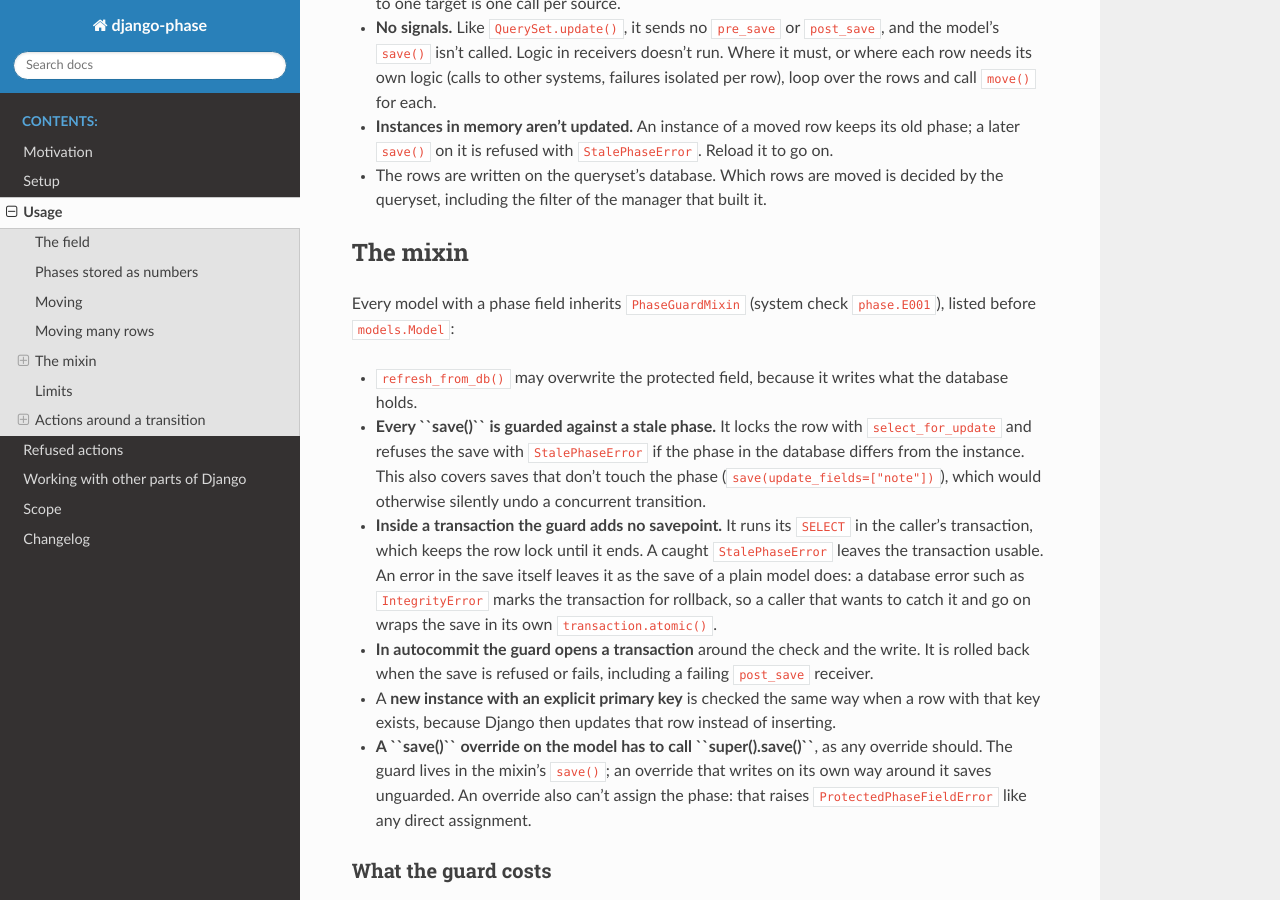
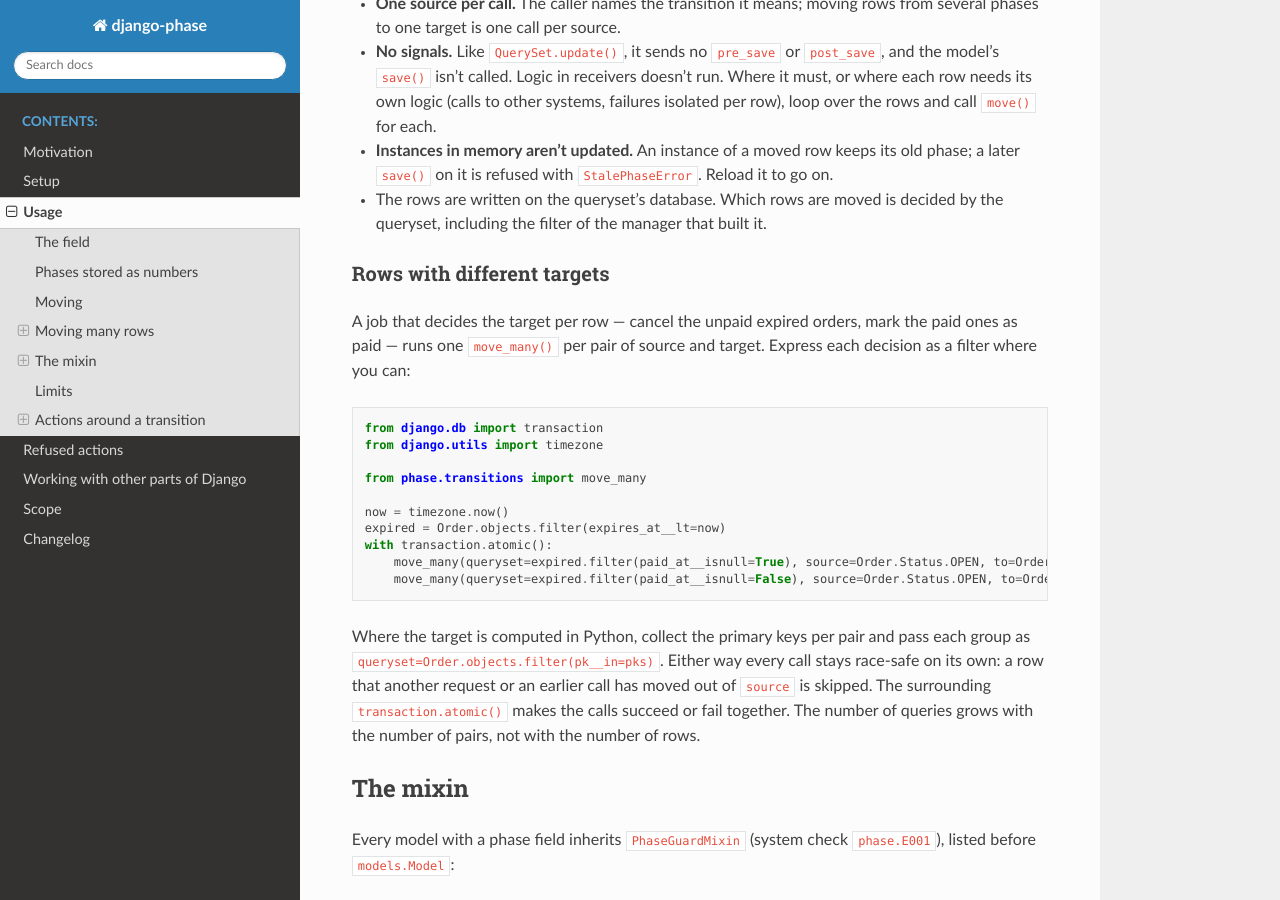
Before and after one commit to beyonder-deutschland/django-phase, a Sphinx documentation site: the page built from docs/features/usage.md, in a window 1280 px wide and 900 px high, scrolled down 3707 px. Built offline with Sphinx 7.4.7 and the Read the Docs theme 3.1.0, drawn with Linux system fonts in a browser that asks for light colours; some of the changed text lies outside the part shown.

Commit message:
Refresh generated fields after move(), document admin fields, bulk moves to several targets and the guard, release 0.4.1
Co-Authored-By: Claude Opus 5.5 <noreply@anthropic.com>

````diff
--- a/docs/features/usage.md
+++ b/docs/features/usage.md
@@ -99,7 +99,8 @@ move(obj=order, to=Order.Status.PAID, paid_at=timezone.now())
   `IllegalPhaseTransitionError` is raised, exactly as for a transition missing from the table.
 * The same `UPDATE` also stamps the model's `auto_now` fields. As with `save()`, they always get the current time.
 * On success the instance is refreshed from the database, so `fields` given as expressions (`F("count") + 1`) are read
-  back as stored values.
+  back as stored values. The model's `GeneratedField`s are refreshed as well, because the database may have recomputed
+  them from the new phase.
 * On failure the instance stays as it was. Its phase no longer matches the database, so a later `save()` is refused
   with `StalePhaseError` instead of overwriting what the winner of the race wrote. Reload it to go on. The exception's
   `source` is the phase in the database, or `None` if the row doesn't exist (anymore).
@@ -110,7 +111,8 @@ move(obj=order, to=Order.Status.PAID, paid_at=timezone.now())
 * **The model's own `save()` isn't called.** Whatever a `save()` override does — computing fields, validating,
   triggering side effects — doesn't happen on a transition. Put logic that belongs to every write into a `pre_save` or
   `post_save` receiver, and logic that belongs to one transition into its action.
-* A successful `move()` costs two queries: the `UPDATE` and a `SELECT` that reloads the written fields.
+* A successful `move()` costs two queries: the `UPDATE` and a `SELECT` that reloads the written and the generated
+  fields.
 * The row is addressed through the model's base manager on the instance's database, so a filtering default manager
   doesn't hide it.
 * `can_transition(obj=…, to=…)` and `targets(obj=…)` answer read-only questions. They only know the table, not further
@@ -161,6 +163,29 @@ moved = move_many(
   refused with `StalePhaseError`. Reload it to go on.
 * The rows are written on the queryset's database. Which rows are moved is decided by the queryset, including the
   filter of the manager that built it.
+
+### Rows with different targets
+
+A job that decides the target per row — cancel the unpaid expired orders, mark the paid ones as paid — runs one
+`move_many()` per pair of source and target. Express each decision as a filter where you can:
+
+```python
+from django.db import transaction
+from django.utils import timezone
+
+from phase.transitions import move_many
+
+now = timezone.now()
+expired = Order.objects.filter(expires_at__lt=now)
+with transaction.atomic():
+    move_many(queryset=expired.filter(paid_at__isnull=True), source=Order.Status.OPEN, to=Order.Status.CANCELLED)
+    move_many(queryset=expired.filter(paid_at__isnull=False), source=Order.Status.OPEN, to=Order.Status.PAID)
+```
+
+Where the target is computed in Python, collect the primary keys per pair and pass each group as
+`queryset=Order.objects.filter(pk__in=pks)`. Either way every call stays race-safe on its own: a row that another
+request or an earlier call has moved out of `source` is skipped. The surrounding `transaction.atomic()` makes the
+calls succeed or fail together. The number of queries grows with the number of pairs, not with the number of rows.
 
 ## The mixin
 
--- a/phase/__init__.py
+++ b/phase/__init__.py
@@ -1,3 +1,3 @@
 """Race-safe state machines for Django"""
 
-__version__ = "0.4.0"
+__version__ = "0.4.1"
````
Also changed, not shown: CHANGES.md (+6 -0 lines), docs/features/integration.md (+4 -0 lines), docs/features/scope.md (+11 -0 lines), 3 other files.
